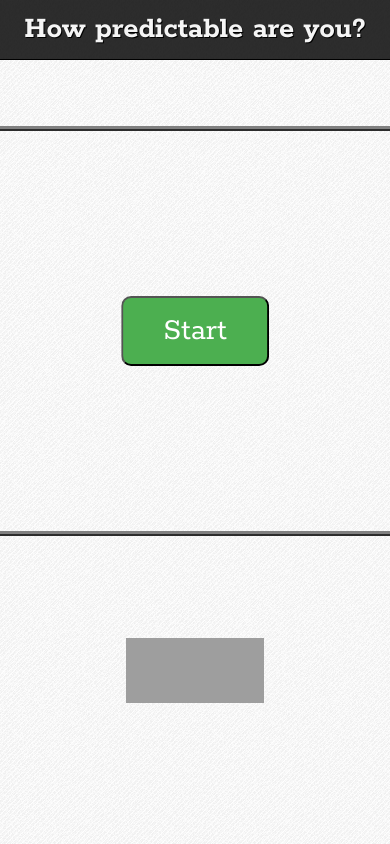
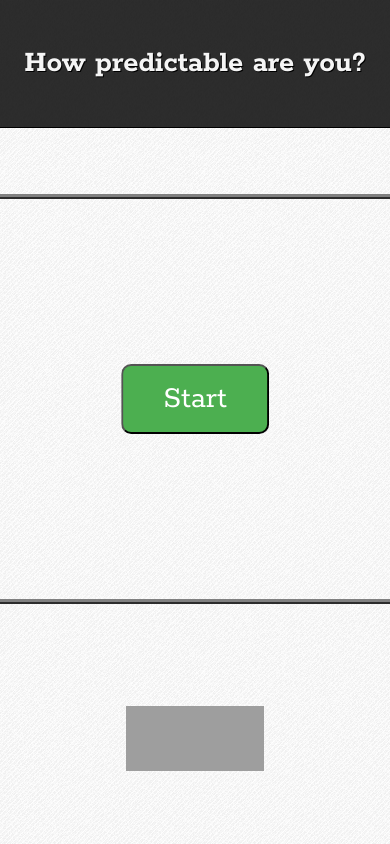
Before and after one commit to Pylyr/Pylyr.github.io, a plain HTML site: page index.html in a window 390 px wide. Drawn offline with Linux system fonts and the light colour scheme; grey boxes are pictures that could not be loaded.

Commit message:
step 2 (header) mobile

```diff
--- a/style.css
+++ b/style.css
@@ -7,7 +7,7 @@ body {
 
 #header {
     overflow: hidden;
-    height: 15vmin;
+    height: 15vmax;
     background-image: url("2.png");
     background-repeat: cover;
     display: flex;
```
